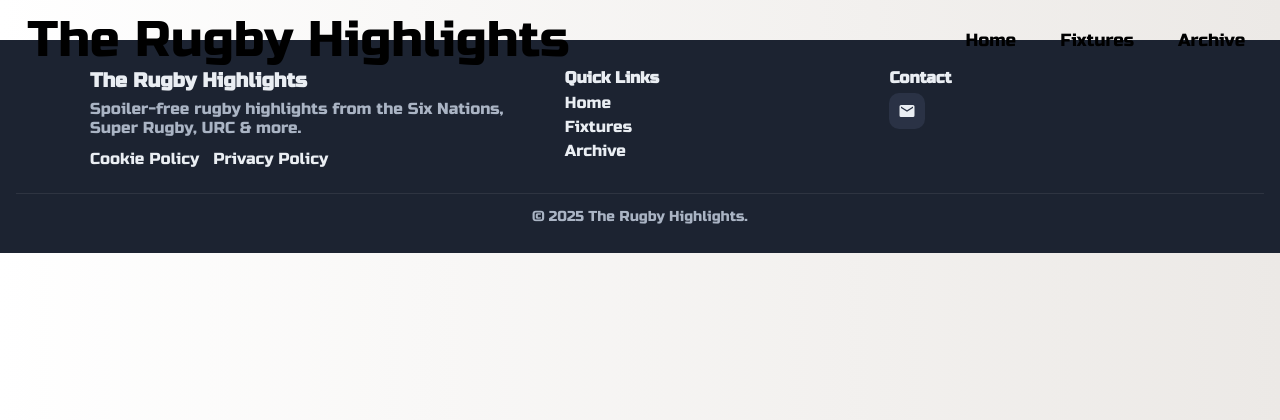
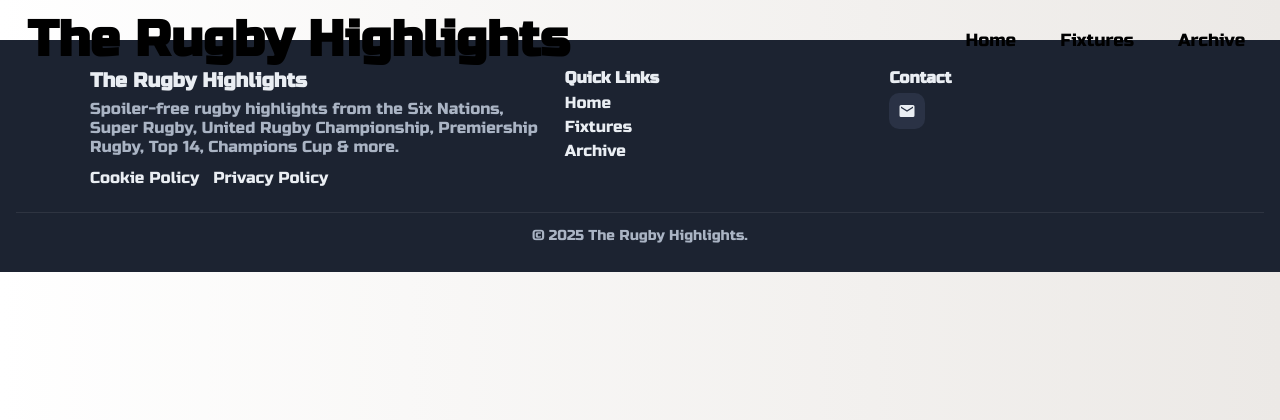
Before and after one commit to rblackburn-dev/therugbyhighlights, a Symfony app: template templates/base.html.twig in a window 1280 px wide. Shown: the top 420 px of the page. Run offline with Twig, Linux system fonts and the light colour scheme; the template is opened without the code that fills it, so the values that code supplies are empty; some libraries are stand-ins or nearby versions.

Commit message:
Additional changes to base template

```diff
--- a/templates/base.html.twig
+++ b/templates/base.html.twig
@@ -12,7 +12,6 @@
     <meta name="keywords" content="rugby highlights, spoiler-free rugby highlights, spoiler free rugby highlights">
     <title>{% block title %}The Rugby Highlights - Spoiler-Free Rugby Highlights{% endblock %}</title>
     <link rel="icon" href="{% block icon %}{{ asset('/assets/img/favicon.ico') }}{% endblock %}">
-    <link rel="apple-touch-icon" sizes="180x180" href="{{ asset('/assets/img/apple-touch-icon.png') }}">
     <link rel="stylesheet" type="text/css" href="{{ asset('/assets/css/style.css') }}">
     <link rel="preconnect" href="https://fonts.googleapis.com">
     <link rel="preconnect" href="https://fonts.gstatic.com" crossorigin>
@@ -21,15 +20,14 @@
     <link href='https://unpkg.com/boxicons@2.1.4/css/boxicons.min.css' rel='stylesheet'>
     {% block stylesheets %}
     {% endblock %}
-
-    {% block javascripts %}
-    {% endblock %}
 </head>
 <body>
 <header>
+    <h1>
         <a href="{{ path('homepage') }}" class="title">
             The Rugby Highlights
         </a>
+    </h1>
 
     <div class="bx bx-menu" id="menu-icon"></div>
 
@@ -49,14 +47,13 @@
         <a href="{{ path('cookiePolicy') }}" style="margin-left:10px; color: #0af;">Learn more</a>
     </p>
 </div>
-
 {% block footer %}
     <footer class="site-footer" role="contentinfo">
         <div class="footer-inner">
             <div class="footer-col brand">
                 <h2 class="footer-title">The Rugby Highlights</h2>
                 <p class="footer-tagline">
-                        Spoiler-free rugby highlights from the Six Nations, Super Rugby, URC & more.
+                    Spoiler-free rugby highlights from the Six Nations, Super Rugby, United Rugby Championship, Premiership Rugby, Top 14, Champions Cup & more.
                 </p>
 
                 {% set currentRoute = app.request.attributes.get('_route') %}
@@ -83,14 +80,6 @@
             <div class="footer-col follow">
                 <h3 class="footer-heading">Contact</h3>
                 <div class="footer-social" role="list">
-{#                        <a class="footer-social-btn" href="https://twitter.com/yourhandle" aria-label="X / Twitter" rel="me noopener" target="_blank">#}
-{#                            <!-- X/Twitter SVG -->#}
-{#                            <svg viewBox="0 0 24 24" aria-hidden="true"><path d="M18.244 2H21l-6.52 7.46L22.5 22h-6.77l-4.79-6.26L5.3 22H2.5l6.98-7.98L1.5 2h6.86l4.33 5.73L18.24 2Zm-2.37 18h1.77L8.2 4H6.35l9.52 16Z"/></svg>#}
-{#                        </a>#}
-{#                        <a class="footer-social-btn" href="https://www.instagram.com/yourhandle" aria-label="Instagram" rel="me noopener" target="_blank">#}
-{#                            <!-- Instagram SVG -->#}
-{#                            <svg viewBox="0 0 24 24" aria-hidden="true"><path d="M7 2h10a5 5 0 0 1 5 5v10a5 5 0 0 1-5 5H7a5 5 0 0 1-5-5V7a5 5 0 0 1 5-5Zm0 2a3 3 0 0 0-3 3v10a3 3 0 0 0 3 3h10a3 3 0 0 0 3-3V7a3 3 0 0 0-3-3H7Zm5 3.5A5.5 5.5 0 1 1 6.5 13 5.5 5.5 0 0 1 12 7.5Zm0 2A3.5 3.5 0 1 0 15.5 13 3.5 3.5 0 0 0 12 9.5Zm6.25-2.9a.85.85 0 1 1-.85.85.85.85 0 0 1 .85-.85Z"/></svg>#}
-{#                        </a>#}
                     <a class="footer-social-btn" href="mailto:admin@therugbyhighlights.com" aria-label="Email">
                         <!-- Mail SVG -->
                         <svg viewBox="0 0 24 24" aria-hidden="true"><path d="M20 4H4a2 2 0 0 0-2 2v12a2 2 0 0 0 2 2h16a2 2 0 0 0 2-2V6a2 2 0 0 0-2-2Zm0 4-8 5L4 8V6l8 5 8-5v2Z"/></svg>
@@ -103,8 +92,8 @@
             <p>&copy; <span id="year"></span> The Rugby Highlights.</p>
         </div>
     </footer>
+{% endblock %}
 
-    {% endblock %}
 <script type="text/javascript" src="{{ asset('/assets/js/script.js') }}"></script>
 <script src="{{ asset('/assets/js/jquery-3.7.1.min.js') }}"></script>
 <script src="{{ asset('/assets/lib/sweet-modal/jquery.sweet-modal.min.js') }}"></script>
@@ -152,5 +141,7 @@
         gtag('config', 'G-MNFXRDJ6CM', { 'anonymize_ip': true }); // GDPR-friendly
     }
 </script>
+{% block javascripts %}
+{% endblock %}
 </body>
 </html>
```
Also changed, not shown: public/assets/img/apple-touch-icon.png (deleted). Lines whose indentation alone changed are shown as unchanged.
